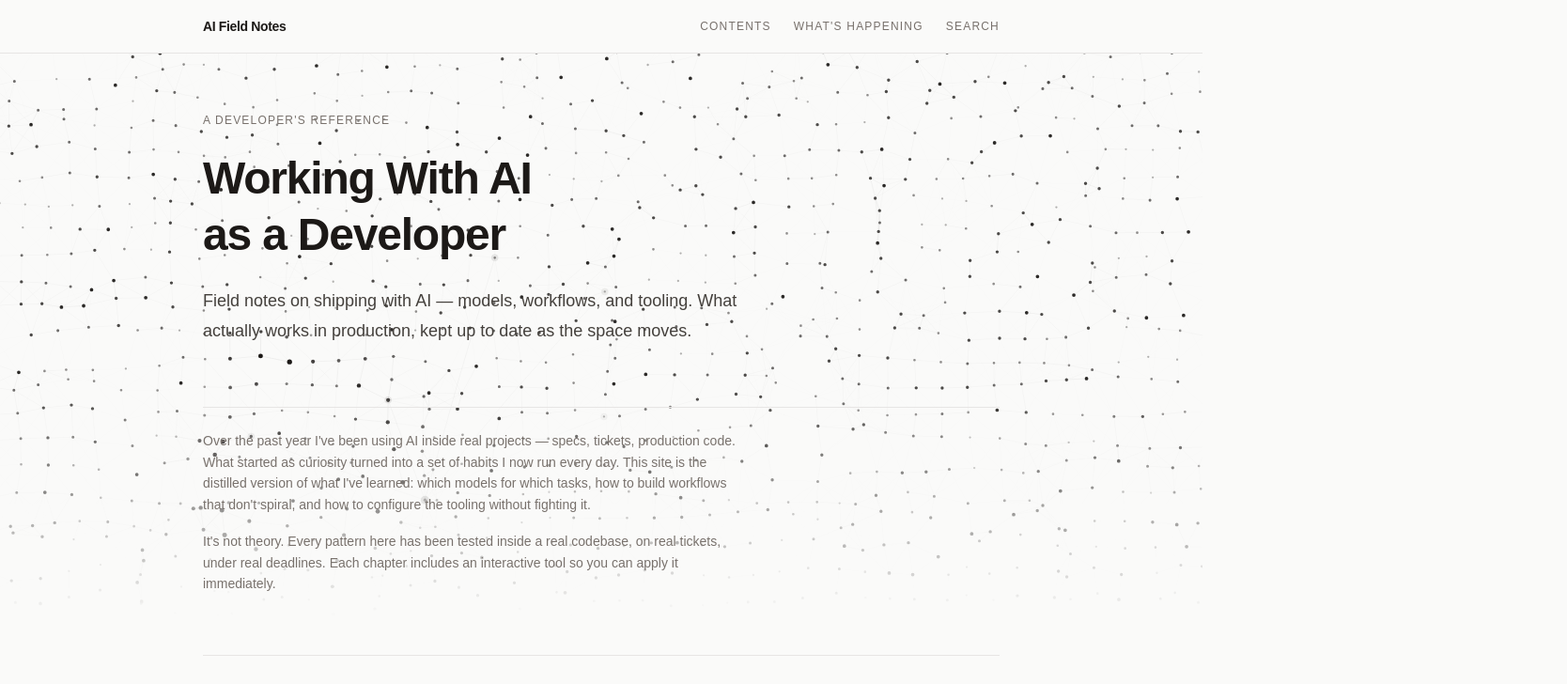
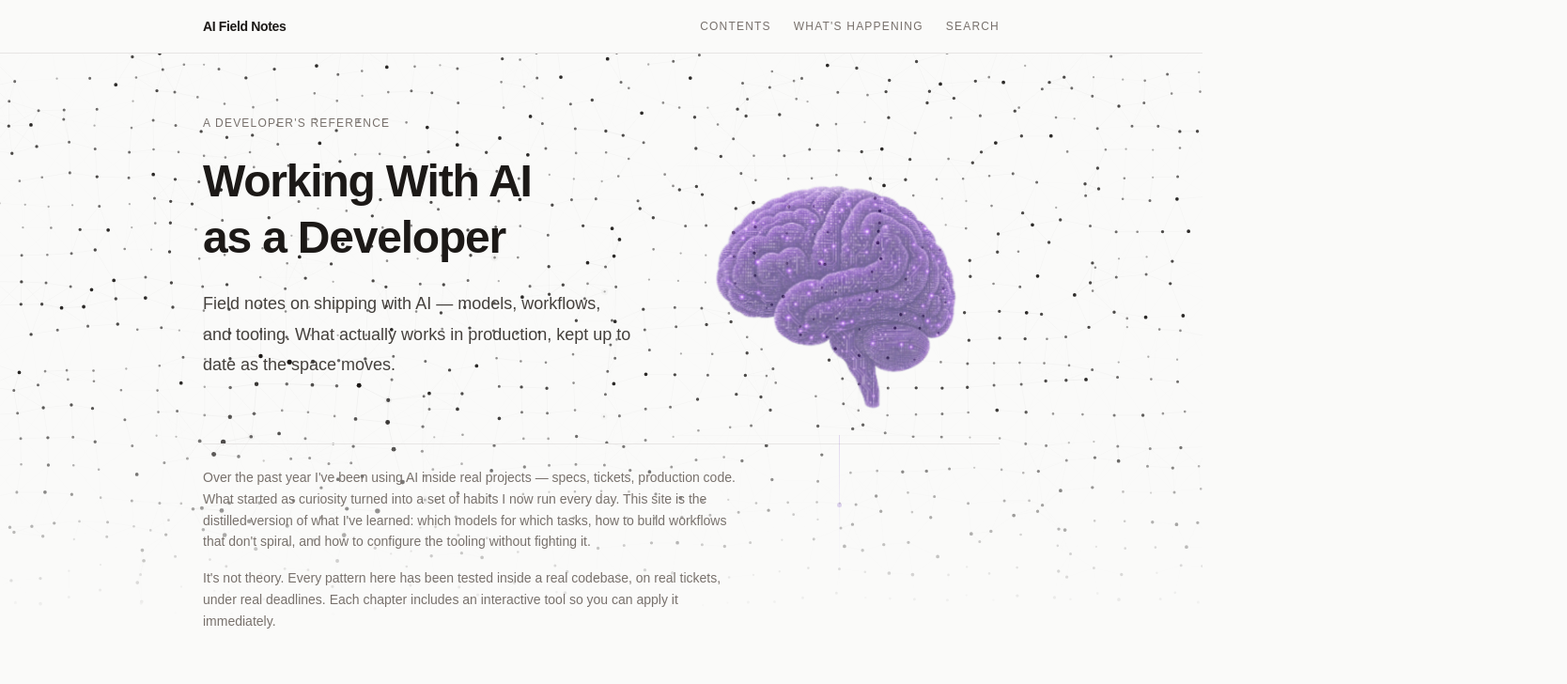
Before and after one commit to mrgreenish/ai-blog, a Next.js app: page / in a window 1280 px wide. Shown: the top 728 px of the page at 94% size, 1668 px wide, since content can reach past the window. Built offline with nearby package versions, Linux system fonts and the light colour scheme; a web font is replaced by a local one.

Commit message:
Move ASCII brain artwork into hero layout

```diff
--- a/src/app/globals.css
+++ b/src/app/globals.css
@@ -152,10 +152,49 @@ body {
   mix-blend-mode: screen;
 }
 
+/* A quiet continuation of the hero artwork. It stays outside the prose column
+   and never participates in hit testing, keeping reading and navigation clear. */
+.hero-brain::after {
+  content: "";
+  position: absolute;
+  z-index: -1;
+  top: 100%;
+  left: 50%;
+  width: 1px;
+  height: clamp(4rem, 13vw, 10rem);
+  pointer-events: none;
+  background: linear-gradient(
+    to bottom,
+    rgba(91, 33, 182, 0.26),
+    rgba(196, 181, 253, 0.12) 58%,
+    transparent
+  );
+}
+
+.hero-brain::before {
+  content: "";
+  position: absolute;
+  z-index: -1;
+  top: calc(100% + clamp(2rem, 6vw, 4.5rem));
+  left: calc(50% - 2px);
+  width: 5px;
+  height: 5px;
+  border-radius: 999px;
+  pointer-events: none;
+  background: rgba(91, 33, 182, 0.3);
+}
+
 @media (prefers-reduced-motion: reduce) {
   .ascii-brain-turn,
   .ascii-brain-scan {
     animation: none;
+  }
+}
+
+@media (max-width: 1023px) {
+  .hero-brain::before,
+  .hero-brain::after {
+    display: none;
   }
 }
 
--- a/src/app/page.tsx
+++ b/src/app/page.tsx
@@ -31,8 +31,8 @@ export default function Home() {
       <DotField className="absolute inset-x-0 top-0 h-[600px] z-0" />
 
       <div className="relative z-10 mx-auto max-w-4xl px-6 py-16">
-        {/* Title block */}
-        <div className="mb-16">
+        <header className="relative mb-16 grid items-center gap-8 lg:grid-cols-[minmax(0,1fr)_minmax(16rem,0.75fr)] lg:gap-12">
+          <div className="relative z-10">
             <p className="font-mono text-xs uppercase tracking-widest text-fg-muted mb-6">
               A developer&apos;s reference
             </p>
@@ -46,6 +46,14 @@ export default function Home() {
               What actually works in production, kept up to date as the space moves.
             </p>
           </div>
+
+          <section
+            aria-hidden="true"
+            className="hero-brain pointer-events-none relative z-0 h-44 overflow-visible border-y border-border-subtle opacity-60 sm:h-56 lg:h-72 lg:translate-y-14"
+          >
+            <ASCIIBrain className="absolute inset-0 pointer-events-none" />
+          </section>
+        </header>
 
         <div className="section-divider mb-6" />
 
@@ -65,15 +73,9 @@ export default function Home() {
           </p>
         </div>
 
-        <div className="section-divider mb-16" />
-
-        {/* Code-textured brain transition — a slow, deliberate turn */}
-        <section className="relative -mb-24 min-h-[520px] pointer-events-none">
-          <ASCIIBrain className="absolute inset-0 z-0" />
-        </section>
-
         {/* Table of Contents */}
         <TableOfContents />
+
       </div>
     </div>
   );
--- a/src/components/interactive/ASCIIBrain.tsx
+++ b/src/components/interactive/ASCIIBrain.tsx
@@ -15,7 +15,6 @@ export function ASCIIBrain({ className = "" }: ASCIIBrainProps) {
           src="/images/ascii-brain.webp"
           alt=""
           fill
-          priority
           sizes="(max-width: 768px) 100vw, 896px"
           className="object-contain"
         />
```
Lines whose indentation alone changed are shown as unchanged.
